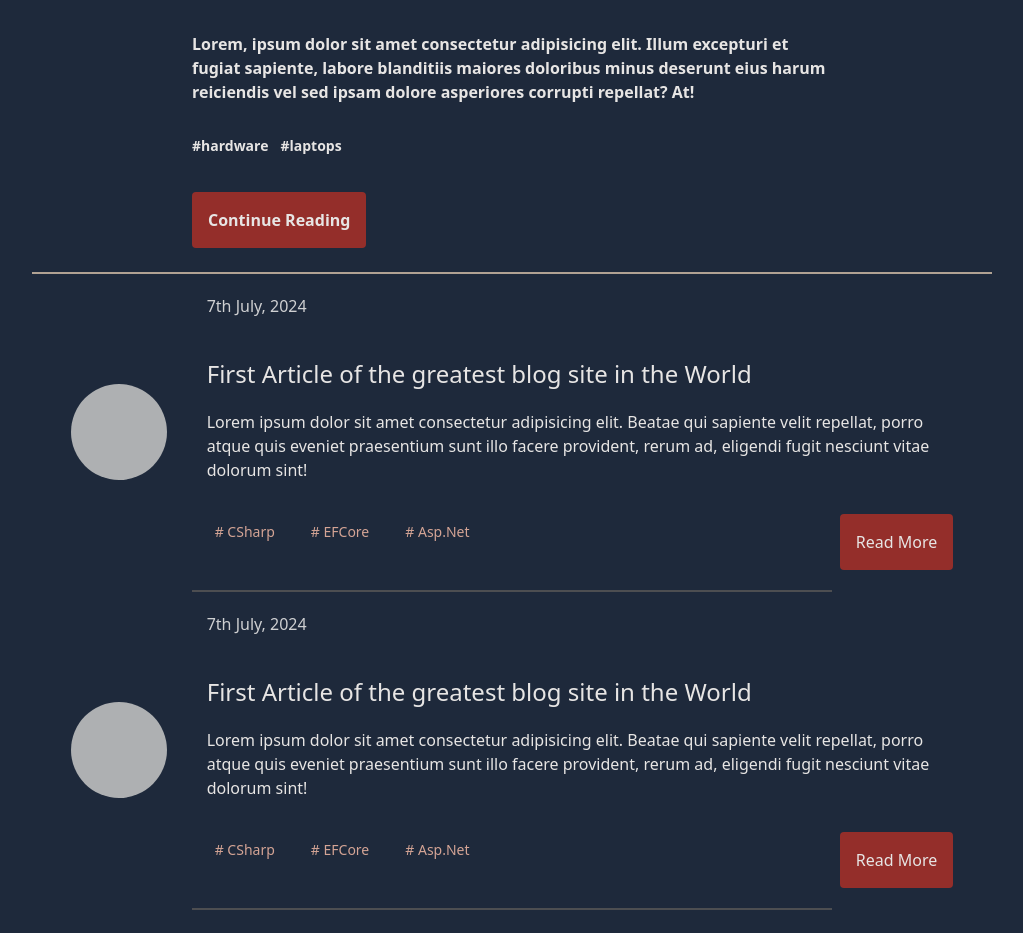
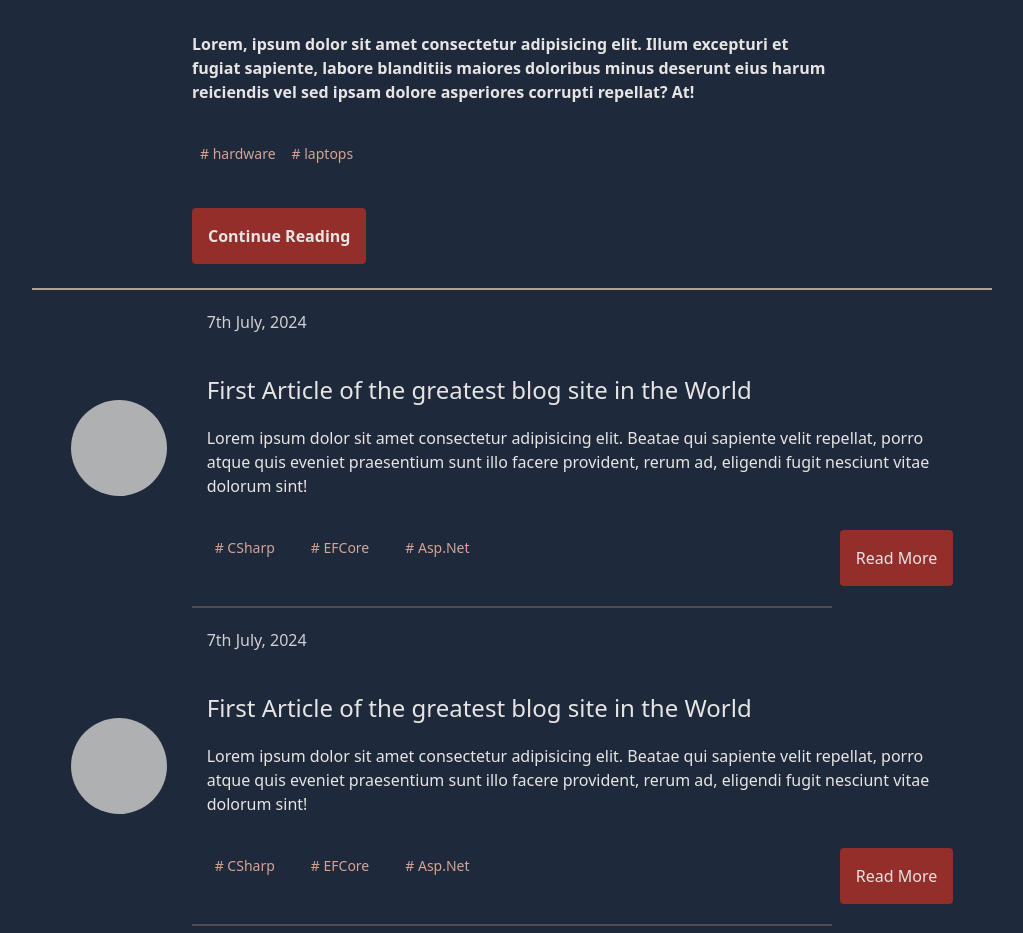
Before and after one commit to joeizang/codeprodigee, a Next.js app: page / in a window 1280 px wide. Shown: the part 900-1833 px from the top of the page, without its empty margins (128-1151 px from the left). Built offline with nearby package versions, Linux system fonts and the light colour scheme.

Commit message:
updates to cts and tags

```diff
--- /dev/null
+++ b/src/components/Tag.tsx
@@ -0,0 +1,15 @@
+import React from 'react'
+
+export interface TagProps {
+  tagText: string
+}
+
+export default function Tag(props: TagProps) {
+  return (
+    <>
+      <span className="rounded-md p-2 hover:border-dust-storm-400 hover:cursor-pointer hover-draw-border box-border text-dust-storm-400 gap-5 font-light text-sm">
+        # {props.tagText}
+      </span>
+    </>
+  )
+}
--- a/src/components/cta.tsx
+++ b/src/components/cta.tsx
@@ -1,6 +1,7 @@
 import React from 'react'
 import Image from 'next/image'
 import Button from './Button'
+import Tag from './Tag'
 
 interface CtaProps {
   headerText: string
@@ -13,12 +14,14 @@ interface CtaProps {
   tagText?: string[]
 }
 
-export default function Cta () {
+export default function Cta() {
   return (
     <section className="mt-5 mx-auto flex flex-col">
       <header className="flex flex-col text-stone-200">
         <div className="flex flex-row gap-8 justify-start mb-4 mx-auto">
-          <span className="postStatus font-semibold text-old-brick-300">Featured :</span>
+          <span className="postStatus font-semibold text-old-brick-300">
+            Featured :
+          </span>
           <span className="postDate font-semibold">June 04, 2024</span>
         </div>
         <span className="headerText text-center text-3xl font-bold items-center mb-8">
@@ -35,20 +38,21 @@ export default function Cta () {
       </header>
       <div className="mx-auto mt-10 mb-6 font-semibold w-6/12 ">
         <span className="">
-          Lorem, ipsum dolor sit amet consectetur adipisicing elit. Illum excepturi et fugiat sapiente, labore blanditiis maiores doloribus minus deserunt eius harum reiciendis vel sed ipsam dolore asperiores corrupti repellat? At!
+          Lorem, ipsum dolor sit amet consectetur adipisicing elit. Illum
+          excepturi et fugiat sapiente, labore blanditiis maiores doloribus
+          minus deserunt eius harum reiciendis vel sed ipsam dolore asperiores
+          corrupti repellat? At!
         </span>
       </div>
-      <div className="tagText flex flex-row text-sm mx-auto my-2 font-semibold w-6/12">
-        <span>#hardware</span>
-        <span className="ml-3">#laptops</span>
+      <div className="tagText flex flex-row text-sm mx-auto my-2 font-semibold w-6/12 box-border">
+        <Tag tagText="hardware" />
+        <Tag tagText="laptops" />
       </div>
       <div className="buttonArea mx-auto mt-7 mb-6 font-semibold w-6/12">
-        {/* <button
-          className="bg-old-brick-800 p-4 rounded border-old-brick-200 font-semibold hover:bg-old-brick-700 hover:text-white"
-        >
-          Continue Reading
-        </button> */}
-        <Button buttonText={'Continue Reading'} specificStyle="bg-old-brick-800 p-4 rounded border-old-brick-200 font-semibold hover:bg-old-brick-700 hover:text-white" />
+        <Button
+          buttonText={'Continue Reading'}
+          specificStyle="box-border bg-old-brick-800 p-4 rounded border-old-brick-200 font-semibold hover:bg-old-brick-700 hover:text-white"
+        />
       </div>
     </section>
   )
```
